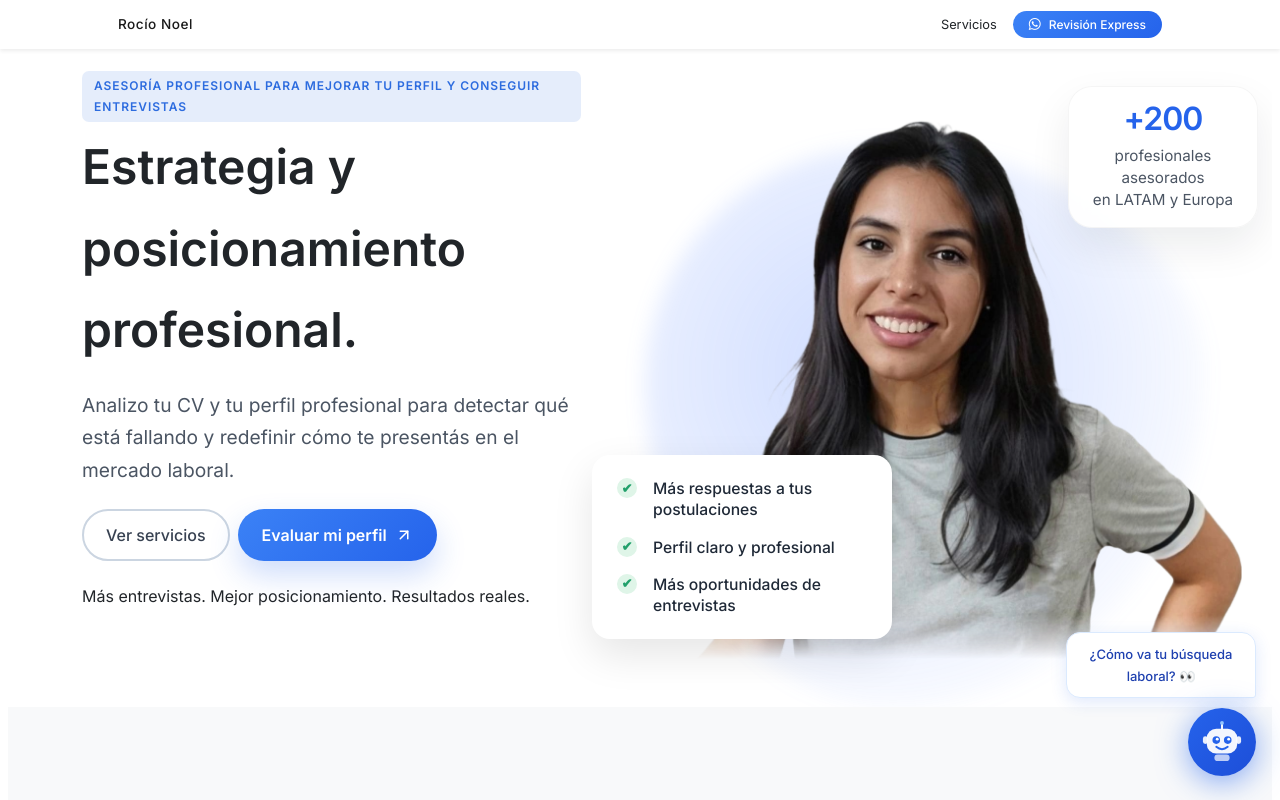
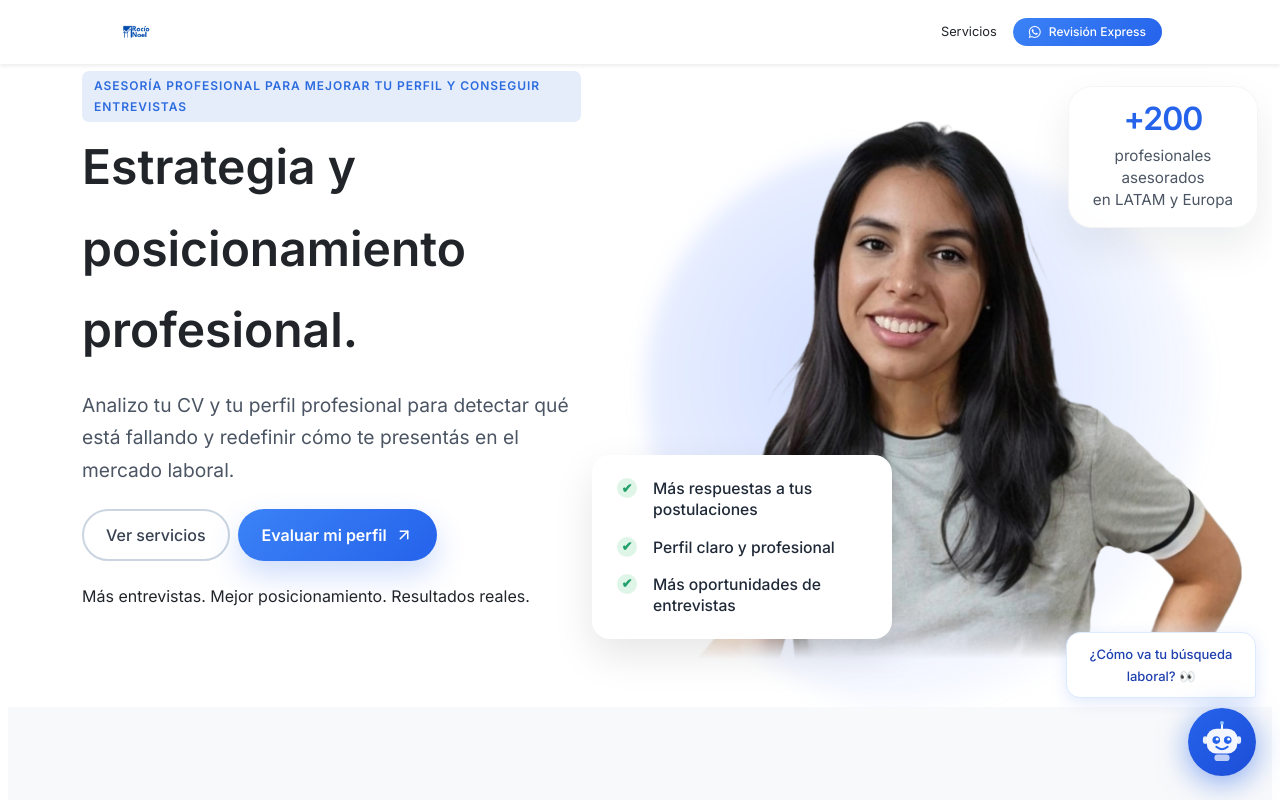
Before and after one commit to RoNoel22/rocio-noel-web, a website: page index.html in a window 1280 px wide. Shown: the top 800 px of the page. Drawn offline with nearby package versions, Linux system fonts and the light colour scheme.

Commit message:
coloco logo

```diff
--- a/index.html
+++ b/index.html
@@ -26,8 +26,8 @@
 
     <!-- LOGO -->
     <a class="navbar-brand" href="#page-top">
-      <div class="logo-circle">Rocío Noel</div>
-    </a>
+      <img src="img/Logo Consultor de empresas Moderno Azul-fotor-20260411235526-fotor-bg-remover-20260411235628.png" alt="Rocío Noel" style="width:38px; height:38px; border-radius:50%; object-fit:cover;">
+</a>
 
     <!-- BOTONES -->
     <div class="d-flex align-items-center gap-3">
```
Also changed, not shown: img/Logo Consultor de empresas Moderno Azul-fotor-20260411235526-fotor-bg-remover-20260411235628.png (added).
